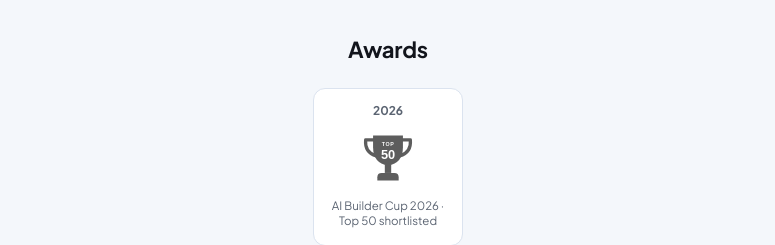
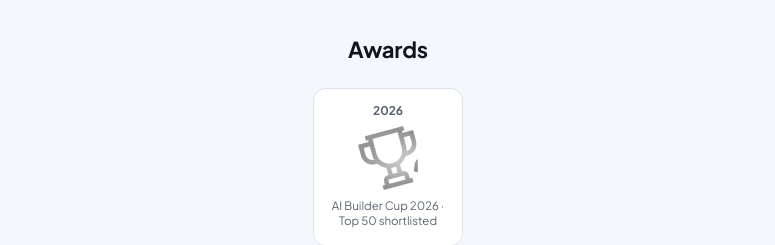
Before and after one commit to Jeevanvsan/ai_builder_hack, a React (Vite) app in the folder covert_call/landing/: page / in a window 1280 px wide. Shown: the part 1780-2025 px from the top of the page, without its empty margins (252-1027 px from the left). Built offline with nearby package versions, Linux system fonts and the light colour scheme.

Commit message:
feat(landing): AI Builder Cup trophy as the award badge

```diff
--- a/covert_call/landing/src/components/Sections.tsx
+++ b/covert_call/landing/src/components/Sections.tsx
@@ -458,7 +458,7 @@ export function Footer() {
 // (shown in greyscale); `href` is optional. The arrows appear only when the tiles overflow the row.
 type Award = { year: string; badge: string; title: string; href?: string }
 const AWARDS: Award[] = [
-  { year: '2026', badge: '/brand/recognition/top50-cup.svg', title: 'AI Builder Cup 2026 · Top 50 shortlisted' },
+  { year: '2026', badge: '/brand/recognition/ai-builder-cup-trophy.png', title: 'AI Builder Cup 2026 · Top 50 shortlisted' },
 ]
 
 export function Recognition() {
```
Also changed, not shown: covert_call/landing/public/brand/recognition/ai-builder-cup-trophy.png (added), covert_call/landing/public/brand/recognition/top50-cup.svg (deleted).
